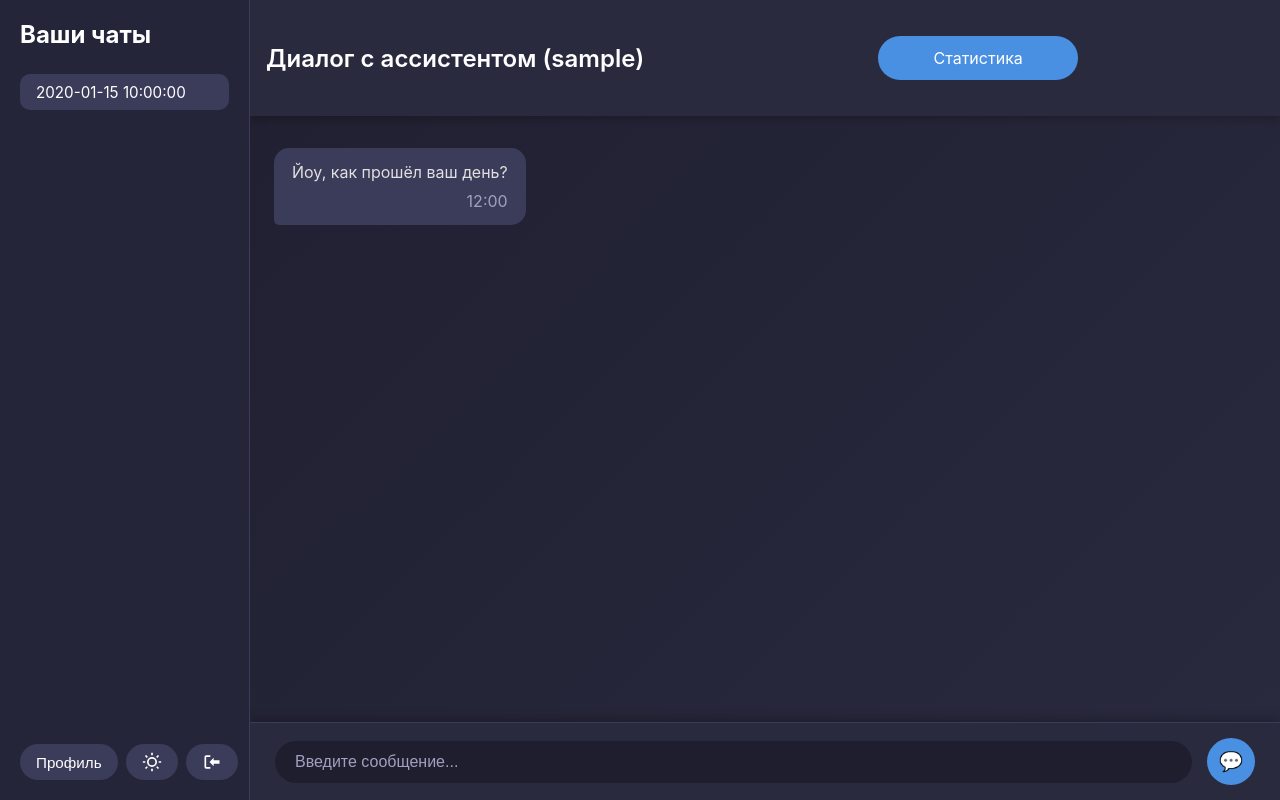
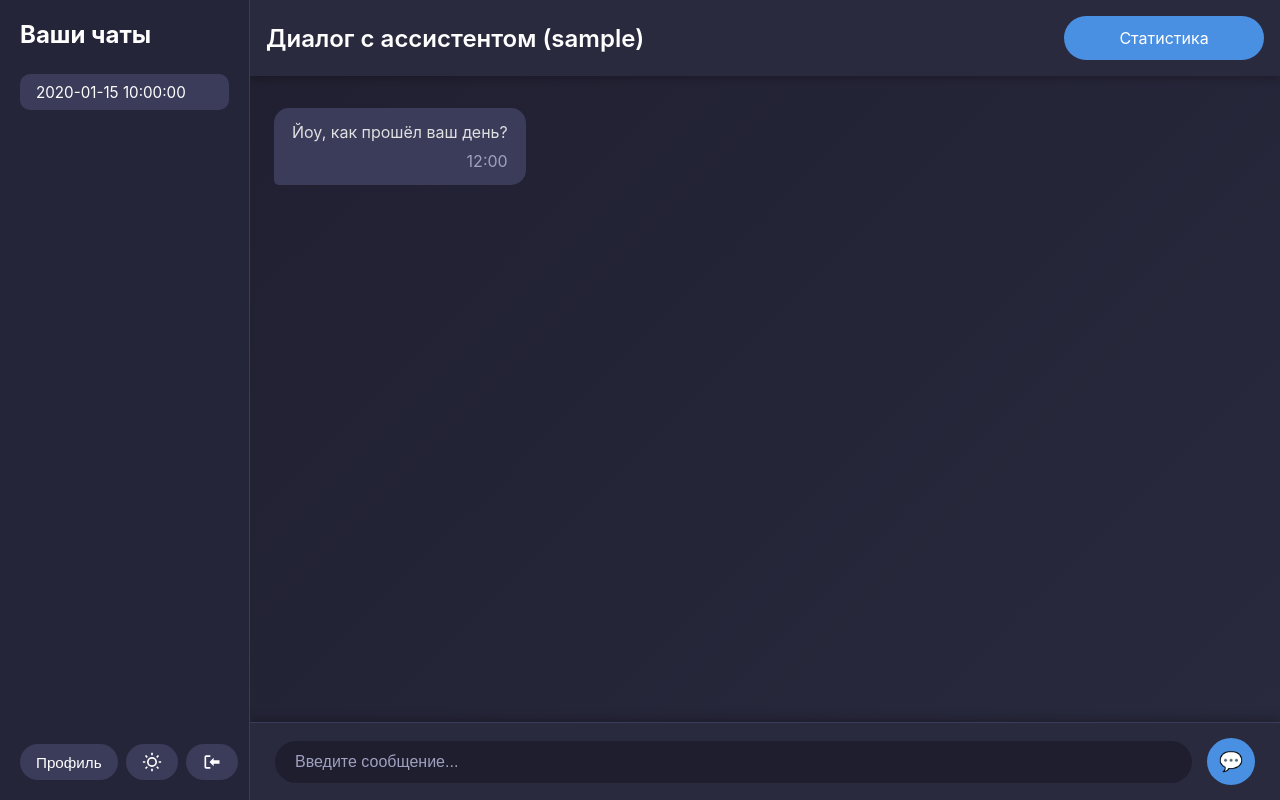
Before and after one commit to Ivruix/SoulStats, a Flask app: template templates/dashboard.html in a window 1280 px wide. Run offline with Flask 3, Linux system fonts and the light colour scheme; the template is opened without the code that fills it: most values are stand-ins (such as "Sample title", 1, 10 or a date in 2020); some libraries are stand-ins or nearby versions.

Commit message:
Fixed stats button position

```diff
--- a/templates/dashboard.html
+++ b/templates/dashboard.html
@@ -159,7 +159,7 @@
         <header class="header-dashboard">
             <button class="hamburger" id="hamburger-btn">☰</button>
             <h1>Диалог с ассистентом ({{ username }})</h1>
-            <a onclick="goToStats()" style="display: block; width: 200px; margin: 20px auto; padding: 12px; text-align: center; background: #4a90e2; color: #ffffff; text-decoration: none; border-radius: 25px; cursor: pointer; transition: background 0.3s ease;">Статистика</a>
+            <a onclick="goToStats()" style="display: block; width: 200px; padding: 12px; text-align: center; background: #4a90e2; color: #ffffff; text-decoration: none; border-radius: 25px; cursor: pointer; transition: background 0.3s ease;">Статистика</a>
         </header>
 
         <main>
```
Also changed, not shown: static/img/logo.png.
